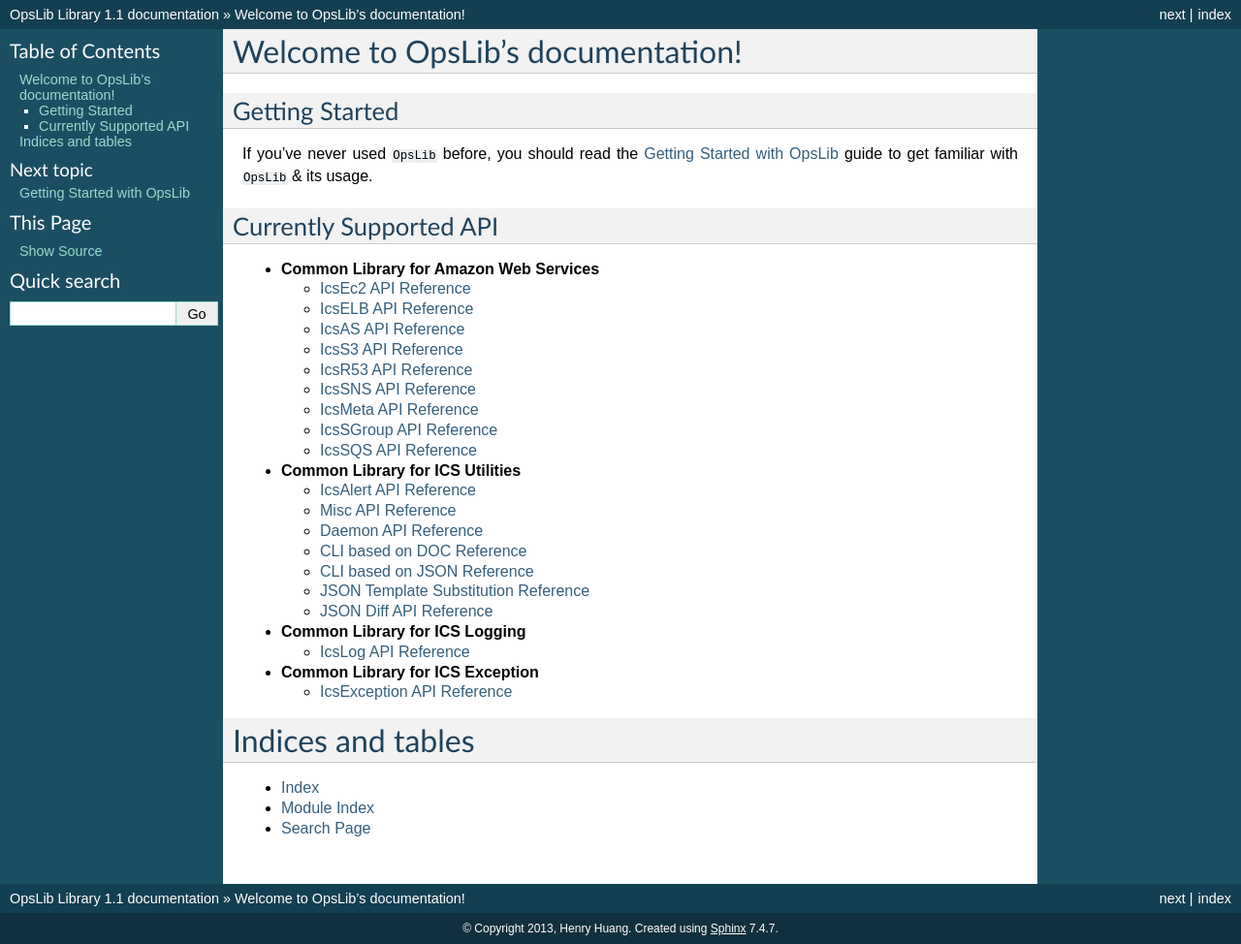
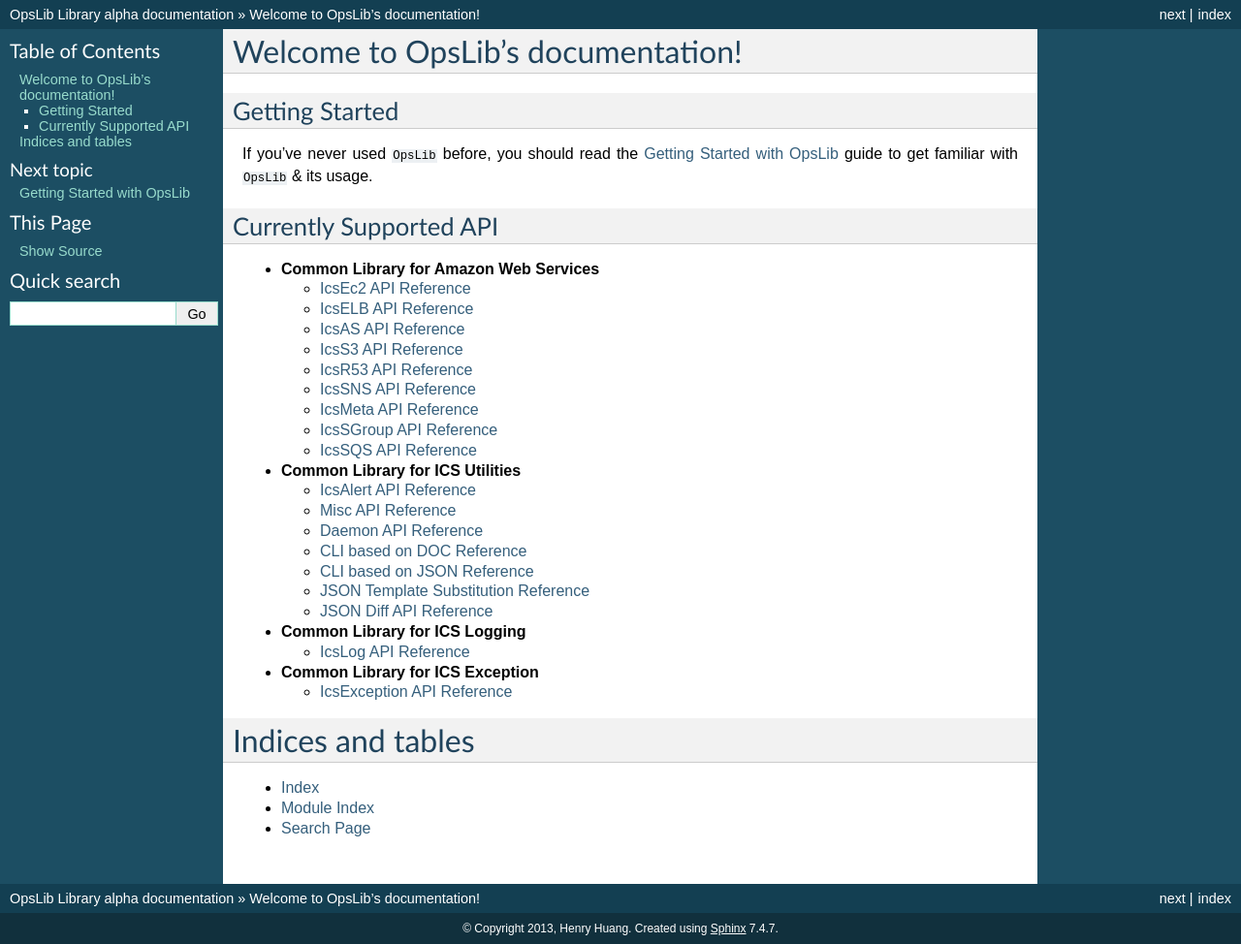
Before and after one commit to henrysher/opslib, a Sphinx documentation site: the page built from docs/index.rst, in a window 1280 px wide. Shown: the whole page at 97% size. Built offline with Sphinx 7.4.7, drawn with Linux system fonts in a browser that asks for light colours; formulas are drawn with MathJax 3.

Commit message:
Update the version and release from opslib

```diff
--- a/docs/conf.py
+++ b/docs/conf.py
@@ -49,9 +49,9 @@
 # built documents.
 #
 # The short X.Y version.
-version = '1.1'
+version = opslib.__version__
 # The full version, including alpha/beta/rc tags.
-release = '1.1'
+release = opslib.__release__
 
 # The language for content autogenerated by Sphinx. Refer to documentation
 # for a list of supported languages.
--- a/opslib/__init__.py
+++ b/opslib/__init__.py
@@ -10,6 +10,7 @@
 import boto
 
 __version__ = "0.0.3.2"
+__release__ = "alpha"
 
 CONFIG = "opslib.ini"
 LOG_NAME = "opslib"
```
